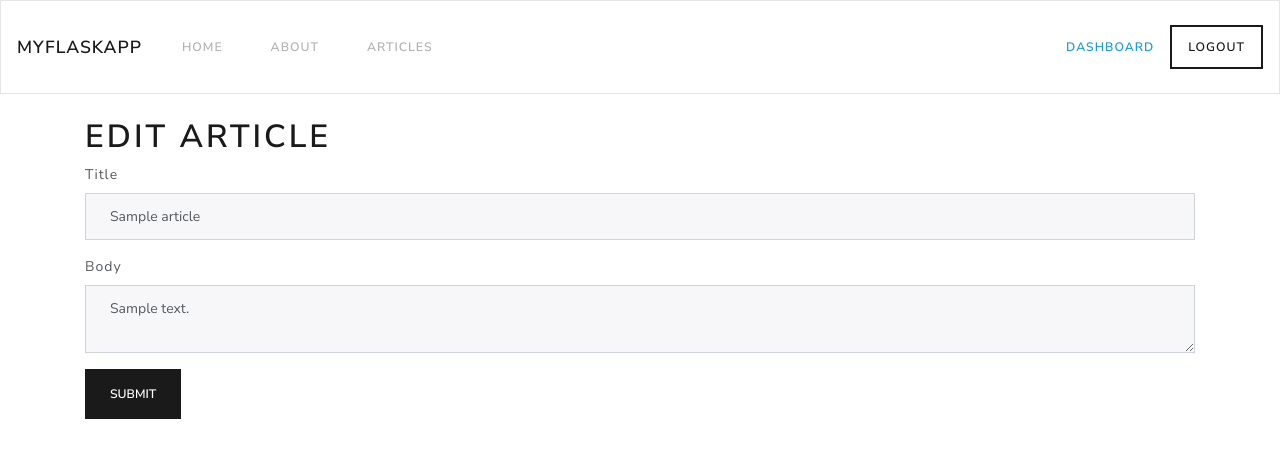
After one commit to zzacong/myflaskapp-flask, a Flask app: page /edit_article/1/ in a window 1280 px wide. The commit adds this page. Shown: the top 458 px of the page. Run offline with Flask 2, Linux system fonts and the light colour scheme; the visitor is signed in with stand-in values (Sample User, id 1); tables that the repository leaves empty hold one stand-in row (values such as "Sample post"); some libraries are stand-ins or nearby versions.

Commit message:
edit article, delete article

```diff
--- a/app.py
+++ b/app.py
@@ -208,6 +208,57 @@ def add_article():
     return render_template('add_article.html', form=form)
 
 
+# ! Edit Article
+@app.route('/edit_article/<string:id>/', methods=['GET', 'POST'])
+@login_required
+def edit_article(id):
+    # Create cursor
+    cur = mysql.connection.cursor()
+    # Get article by id
+    result = cur.execute("SELECT * FROM articles WHERE id = %s", [id])
+    article = cur.fetchone()
+    # Get form
+    form = ArticleForm(request.form)
+    # Populate article form fields
+    form.title.data = article['title']
+    form.body.data = article['body']
+
+    if request.method == 'POST' and form.validate():
+        title = request.form['title']
+        body = request.form['body']
+
+        # Create cursor
+        cur = mysql.connection.cursor()
+        # Execute
+        cur.execute("UPDATE articles SET title = %s, body = %s WHERE id = %s",
+                    (title, body, id))
+        # Commit to DB
+        mysql.connection.commit()
+        # Close connection
+        cur.close()
+        flash('Article updated', 'success')
+        return redirect(url_for('dashboard'))
+
+    return render_template('edit_article.html', form=form)
+
+
+# ! Delete article
+@app.route('/delete_article/<string:id>/', methods=['POST'])
+@login_required
+def delete_article(id):
+    # Create cursor
+    cur = mysql.connection.cursor()
+    # Execute
+    cur.execute("DELETE FROM articles WHERE id = %s", [id])
+    # Commit to DB
+    mysql.connection.commit()
+    # Close connection
+    cur.close()
+
+    flash('Article deleted', 'success')
+    return redirect(url_for('dashboard'))
+
+
 if __name__ == '__main__':
     app.secret_key = 'mysupersecret'
     app.run(debug=True)
--- /dev/null
+++ b/templates/edit_article.html
@@ -0,0 +1,19 @@
+{% extends 'layout.html' %}
+
+{% block body %}
+
+<h1>Edit Article</h1>
+
+{% from "includes/_formhelpers.html" import render_field %}
+
+<form method="POST" action="">
+  <div class="form-group">
+    {{ render_field(form.title, class_="form-control") }}
+  </div>
+  <div class="form-group">
+    {{ render_field(form.body, class_="form-control", id="editor") }}
+  </div>
+  <p><input class="btn btn-primary" type="submit" value="Submit">
+</form>
+
+{% endblock %}
--- a/templates/includes/_navbar.html
+++ b/templates/includes/_navbar.html
@@ -17,6 +17,7 @@
       </li>
     </ul>
     {% if session.logged_in %}
+    <a href="/dashboard" class="nav-link text-info">Dashboard</a>
     <a href="/logout" class="nav-link btn btn-outline-primary">Logout</a>
     {% else %}
     <a href="/login" class="nav-link btn btn-primary mr-2">Login</a>
--- a/templates/index.html
+++ b/templates/index.html
@@ -6,8 +6,10 @@
   <h1 class="display-4">Welcome to FlaskApp</h1>
   <p class="lead">This application is built on the Python Flask framework.</p>
   {% if session.logged_in == NULL %}
-  <a href="/login" class="btn btn-success mr-2">Login</a>
-  <a href="/register" class="btn btn-outline-primary">Register</a>
+  <div class="mt-5">
+    <a href="/login" class="btn btn-success mr-2">Login</a>
+    <a href="/register" class="btn btn-outline-primary">Register</a>
+  </div>
   {% endif %}
 </div>
 
--- a/templates/login.html
+++ b/templates/login.html
@@ -12,7 +12,7 @@
     <label>Password</label>
     <input type="password" name="password" class="form-control" value={{ request.form.password }}>
   </div>
-  <button type="submit" class="btn btn-primary">Submit</button>
+  <button type="submit" class="btn btn-primary">Login</button>
 </form>
 
 {% endblock %}
--- a/templates/register.html
+++ b/templates/register.html
@@ -20,7 +20,7 @@
   <div class="form-group">
     {{ render_field(form.confirm, class_="form-control") }}
   </div>
-  <button type="submit" class="btn btn-primary">Submit</button>
+  <button type="submit" class="btn btn-primary">Register</button>
 </form>
 
 {% endblock %}
```
Also changed, not shown: templates/dashboard.html (+6 -1 lines).
